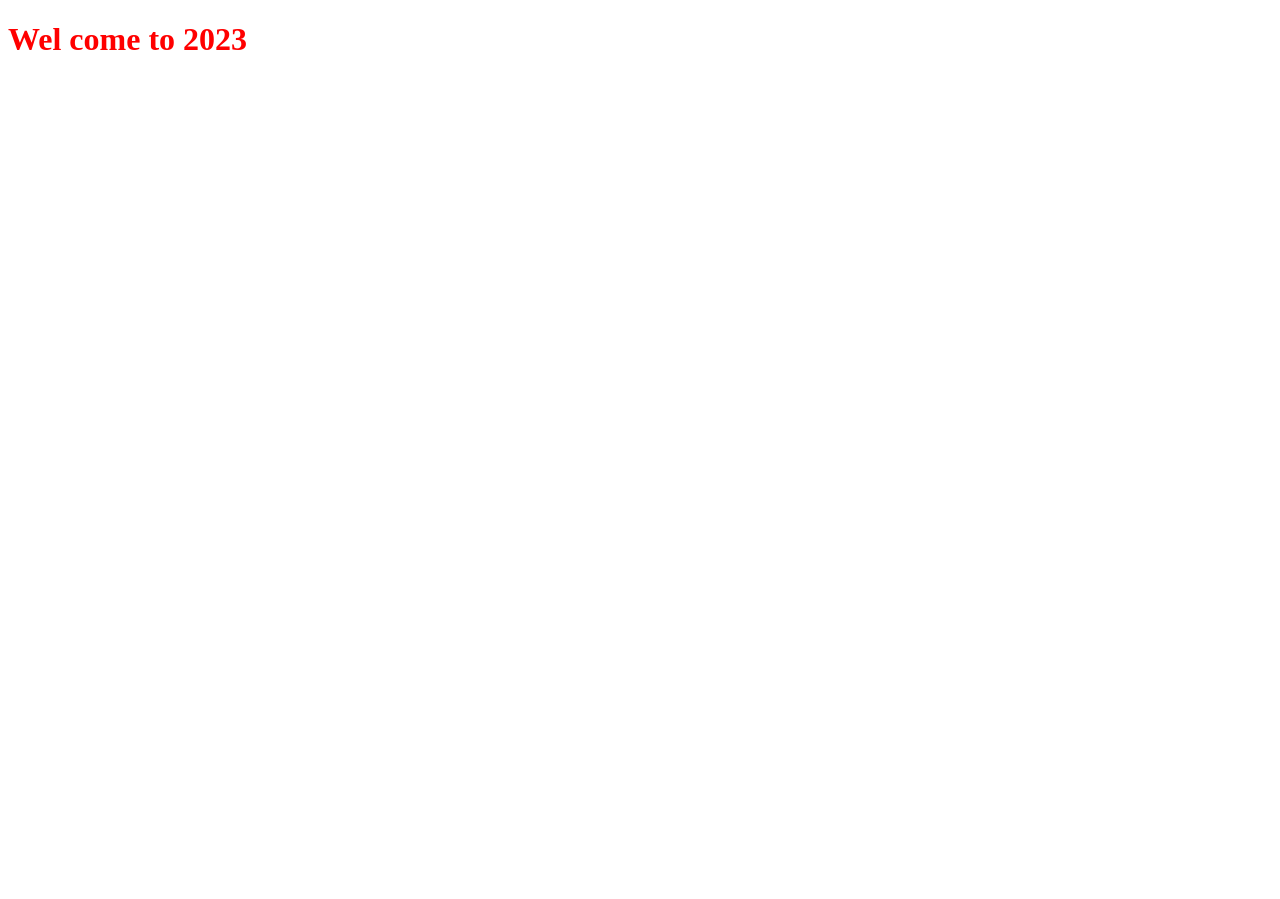
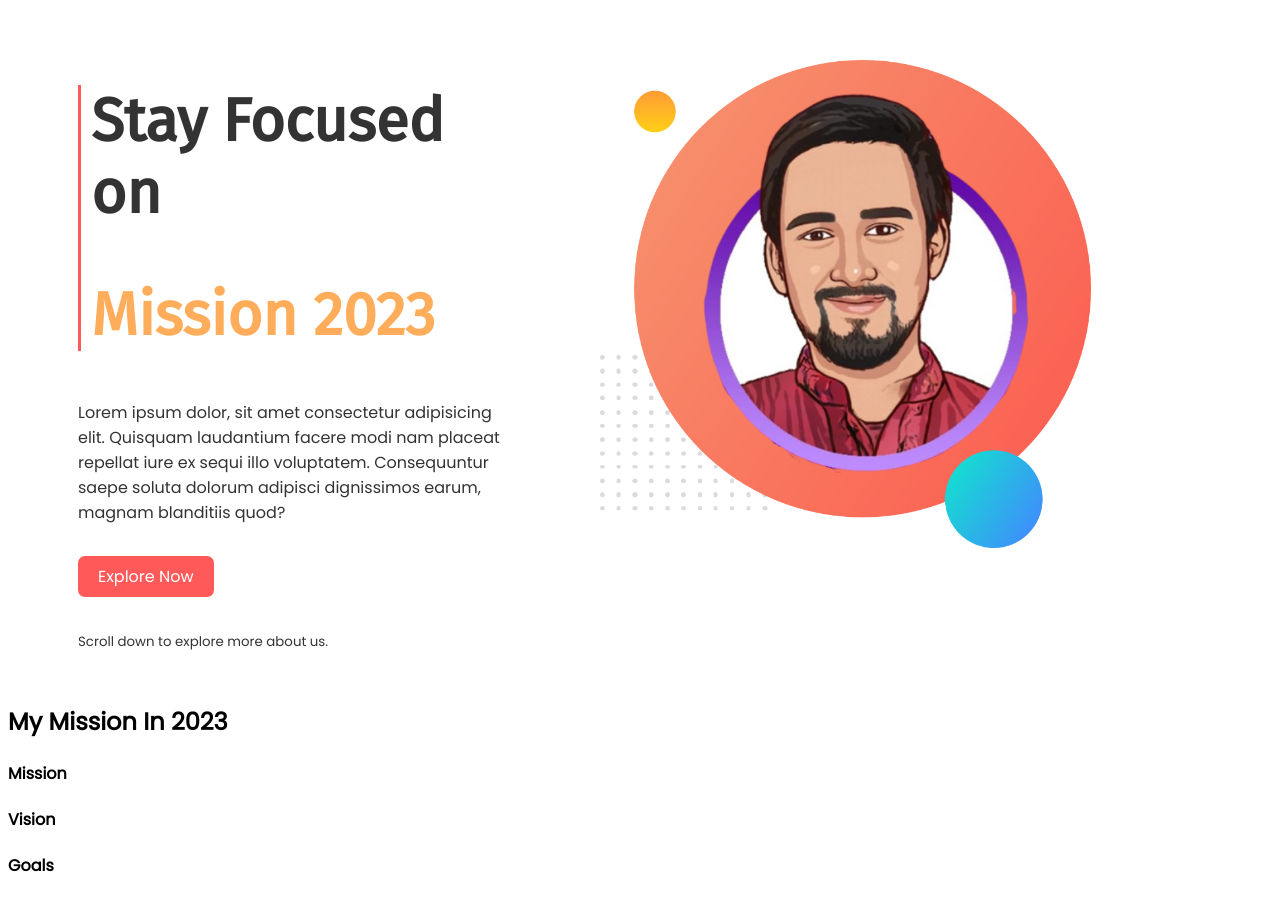
Before and after one commit to Amirul-Islam-Limon/mission-2023_23, a plain HTML site: page index.html in a window 1280 px wide. Before the commit the page ends 800 px from the top, so only its background shows below. Drawn offline with Linux system fonts and the light colour scheme; a web font is replaced by a local one.

Commit message:
done headin part

```diff
--- a/index.html
+++ b/index.html
@@ -5,9 +5,40 @@
     <meta http-equiv="X-UA-Compatible" content="IE=edge">
     <meta name="viewport" content="width=device-width, initial-scale=1.0">
     <title>Mission 2023</title>
+    <link rel="preconnect" href="https://fonts.googleapis.com"><link rel="preconnect" href="https://fonts.gstatic.com" crossorigin><link href="https://fonts.googleapis.com/css2?family=Fira+Sans&family=Moon+Dance&family=Poppins&display=swap" rel="stylesheet">
     <link rel="stylesheet" href="style.css">
 </head>
 <body>
-    <h1>Wel come to 2023</h1>
+    <section class="main-header-container">
+        <div class="half-width">
+            <div class="main-header-headline">
+                <h1>Stay Focused on </h1>
+                <h1 id="main-header-headline-style">Mission 2023</h1>
+            </div>
+            <div>
+                <p>Lorem ipsum dolor, sit amet consectetur adipisicing elit. Quisquam laudantium facere modi nam placeat repellat iure ex sequi illo voluptatem. Consequuntur saepe soluta dolorum adipisci dignissimos earum, magnam blanditiis quod?</p>
+                <a class="site-button" target="_blank" href="https://amirul-islam.netlify.app/">Explore Now</a>
+                <p><small>Scroll down to explore more about us.</small></p>
+            </div>
+        </div>
+        <div>
+            <img src="photos/my-photo.png" alt="">
+        </div>
+    </section>
+
+    <section>
+        <h1>My Mission In 2023</h1>
+        <div>
+            <div>
+                <h4>Mission</h4>
+            </div>
+            <div>
+                <h4>Vision</h4>
+            </div>
+            <div>
+                <h4>Goals</h4>
+            </div>
+        </div>
+    </section>
 </body>
 </html>
--- a/style.css
+++ b/style.css
@@ -1,3 +1,35 @@
-h1{
-    color: red;
+body{
+    /* font-family: 'Moon Dance', cursive; */
+    font-family: 'Poppins', sans-serif;
 }
+.main-header-headline{
+    font-family: 'Fira Sans', sans-serif;
+    font-size: 40px;
+    padding-left: 10px;
+    border-left:3px solid #FF5959;
+}
+.main-header-container{
+    display: flex;
+    margin: 35px 70px;
+    color: #333333;
+}
+.main-header-container img{
+    width: 70%;
+    padding-left: 100px;
+    padding-top: 25px;
+}
+.half-width{
+    width: 50%;
+}
+#main-header-headline-style{
+    color: #FFAD5A;
+}
+.site-button{
+    background-color: #FF5959;
+    text-decoration: none;
+    color: white;
+    padding: 8px 20px;
+    border-radius: 7px;
+    display: inline-block;
+    margin: 15px 0px;
+}
```
Also changed, not shown: photos/my-photo.png (added).
